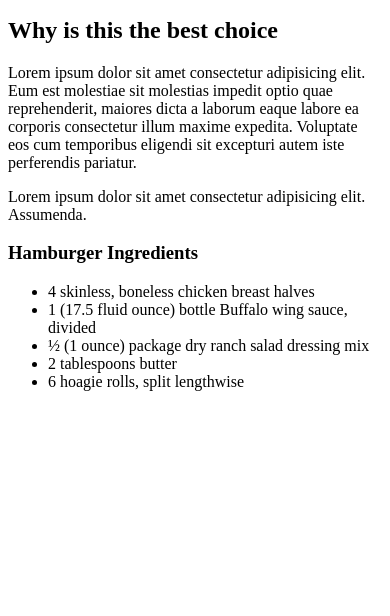
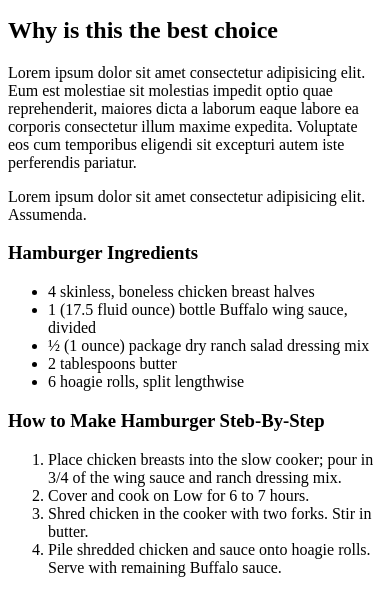
Before and after one commit to Trisztan1/odin_recipes, a plain HTML site: page recipes/hamburger.html in a window 390 px wide. Shown: the part 172-788 px from the top of the page. Drawn offline with Linux system fonts and the light colour scheme.

Commit message:
make changes
add h3 "How to Make Hamburger Steb-By-Step"
add ol
add 4 li

```diff
--- a/recipes/hamburger.html
+++ b/recipes/hamburger.html
@@ -34,6 +34,16 @@
                     <li>6 hoagie rolls, split lengthwise</li>
                 </ul>
             </div>
+
+            <div>
+                <h3>How to Make Hamburger Steb-By-Step</h3>
+                <ol>
+                    <li font="bold">Place chicken breasts into the slow cooker; pour in 3/4 of the wing sauce and ranch dressing mix.</li>
+                    <li>Cover and cook on Low for 6 to 7 hours.</li>
+                    <li>Shred chicken in the cooker with two forks. Stir in butter.</li>
+                    <li>Pile shredded chicken and sauce onto hoagie rolls. Serve with remaining Buffalo sauce.</li>
+                </ol>
+            </div>
         </section>
     </body>
 </html>
```
